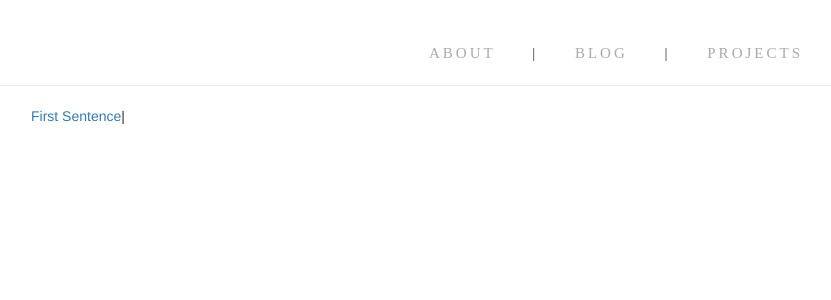
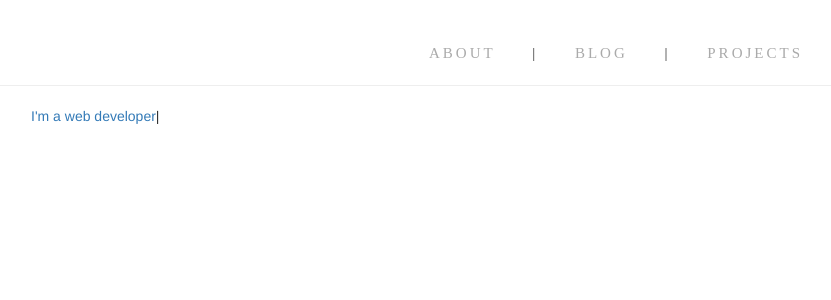
Before and after one commit to weikee94/Blog, a Jekyll site: the page built from index.html, in a window 1280 px wide. Shown: the part 222-522 px from the top of the page, without its empty margins (24-855 px from the left). Built offline with Jekyll 4.4.1, drawn with Linux system fonts in a browser that asks for light colours; nearby versions of some CDN libraries; comment, search, counter and statistics services are not loaded.

Commit message:
no message

```diff
--- a/_layouts/default.html
+++ b/_layouts/default.html
@@ -73,7 +73,7 @@
 <script>
 	$(function(){
 		$(".element").typed({
-			strings: ["First Sentence"],
+			strings: ["I'm a web developer"],
 			typeSpeed: 0
 		});
 	});
--- a/index.html
+++ b/index.html
@@ -13,6 +13,6 @@ title: Home
 			{{ posts.date | date: '%B %d, %Y' }}
 			{{ posts.title }}</a>
 		{% endfor %}-->
-		<a class="element">Hello World!!</a>
+		<a class="element"></a>
 	</div>
 </div>
```
